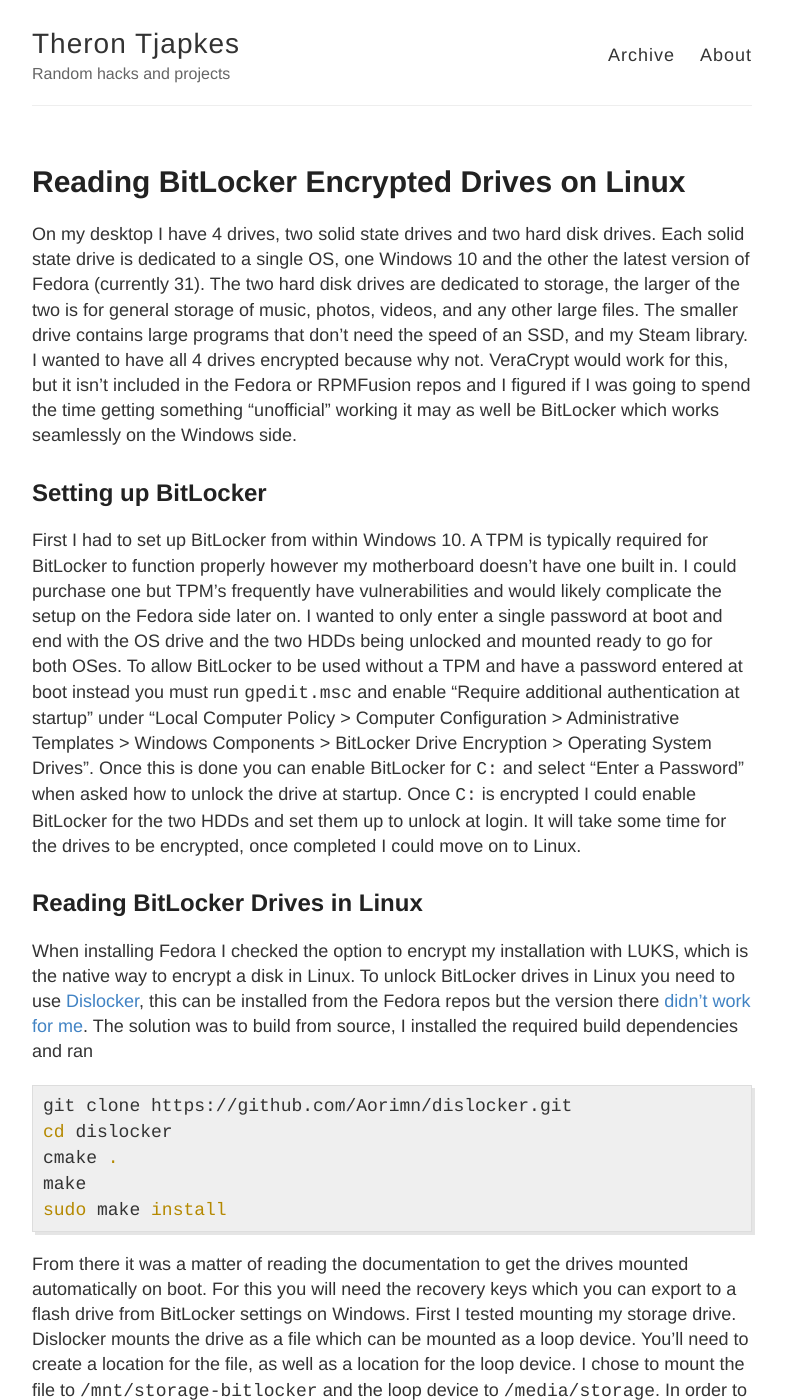
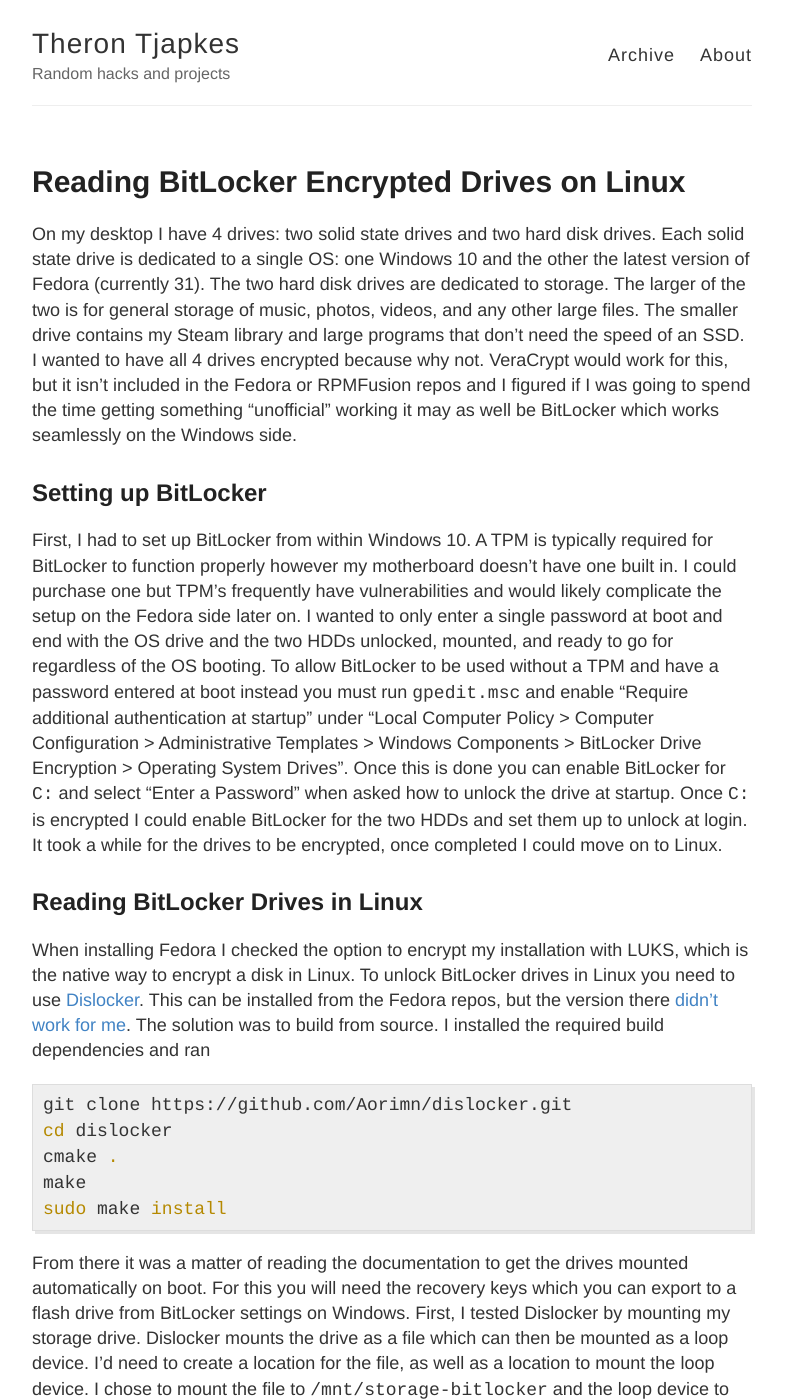
Before and after one commit to ther0n/therontjapkes.com, a Jekyll site: the page built from _posts/2020-04-11-share-bitlocker-drives.md, in a window 1280 px wide and 1400 px high. Shown: the whole window, without its empty margins (248-1034 px from the left). Built offline with Jekyll 4.4.1, drawn with Linux system fonts in a browser that asks for light colours; some of the changed text lies outside the part shown.

Commit message:
Grammar fixes

```diff
--- a/_posts/2020-04-11-share-bitlocker-drives.md
+++ b/_posts/2020-04-11-share-bitlocker-drives.md
@@ -3,15 +3,15 @@
 title:  "Reading BitLocker Encrypted Drives on Linux"
 ---
 
-On my desktop I have 4 drives, two solid state drives and two hard disk drives. Each solid state drive is dedicated to a single OS, one Windows 10 and the other the latest version of Fedora (currently 31). The two hard disk drives are dedicated to storage, the larger of the two is for general storage of music, photos, videos, and any other large files. The smaller drive contains large programs that don't need the speed of an SSD, and my Steam library. I wanted to have all 4 drives encrypted because why not. VeraCrypt would work for this, but it isn't included in the Fedora or RPMFusion repos and I figured if I was going to spend the time getting something "unofficial" working it may as well be BitLocker which works seamlessly on the Windows side.
+On my desktop I have 4 drives: two solid state drives and two hard disk drives. Each solid state drive is dedicated to a single OS: one Windows 10 and the other the latest version of Fedora (currently 31). The two hard disk drives are dedicated to storage. The larger of the two is for general storage of music, photos, videos, and any other large files. The smaller drive contains my Steam library and large programs that don't need the speed of an SSD. I wanted to have all 4 drives encrypted because why not. VeraCrypt would work for this, but it isn't included in the Fedora or RPMFusion repos and I figured if I was going to spend the time getting something "unofficial" working it may as well be BitLocker which works seamlessly on the Windows side.
 
 ## Setting up BitLocker
 
-First I had to set up BitLocker from within Windows 10. A TPM is typically required for BitLocker to function properly however my motherboard doesn't have one built in. I could purchase one but TPM's frequently have vulnerabilities and would likely complicate the setup on the Fedora side later on. I wanted to only enter a single password at boot and end with the OS drive and the two HDDs being unlocked and mounted ready to go for both OSes. To allow BitLocker to be used without a TPM and have a password entered at boot instead you must run `gpedit.msc` and enable "Require additional authentication at startup" under "Local Computer Policy > Computer Configuration > Administrative Templates > Windows Components > BitLocker Drive Encryption > Operating System Drives". Once this is done you can enable BitLocker for `C:` and select "Enter a Password" when asked how to unlock the drive at startup. Once `C:` is encrypted I could enable BitLocker for the two HDDs and set them up to unlock at login. It will take some time for the drives to be encrypted, once completed I could move on to Linux.
+First, I had to set up BitLocker from within Windows 10. A TPM is typically required for BitLocker to function properly however my motherboard doesn't have one built in. I could purchase one but TPM's frequently have vulnerabilities and would likely complicate the setup on the Fedora side later on. I wanted to only enter a single password at boot and end with the OS drive and the two HDDs unlocked, mounted, and ready to go for regardless of the OS booting. To allow BitLocker to be used without a TPM and have a password entered at boot instead you must run `gpedit.msc` and enable "Require additional authentication at startup" under "Local Computer Policy > Computer Configuration > Administrative Templates > Windows Components > BitLocker Drive Encryption > Operating System Drives". Once this is done you can enable BitLocker for `C:` and select "Enter a Password" when asked how to unlock the drive at startup. Once `C:` is encrypted I could enable BitLocker for the two HDDs and set them up to unlock at login. It took a while for the drives to be encrypted, once completed I could move on to Linux.
 
 ## Reading BitLocker Drives in Linux
 
-When installing Fedora I checked the option to encrypt my installation with LUKS, which is the native way to encrypt a disk in Linux. To unlock BitLocker drives in Linux you need to use [Dislocker](https://github.com/Aorimn/dislocker), this can be installed from the Fedora repos but the version there [didn't work for me](https://github.com/Aorimn/dislocker/issues/185). The solution was to build from source, I installed the required build dependencies and ran
+When installing Fedora I checked the option to encrypt my installation with LUKS, which is the native way to encrypt a disk in Linux. To unlock BitLocker drives in Linux you need to use [Dislocker](https://github.com/Aorimn/dislocker). This can be installed from the Fedora repos, but the version there [didn't work for me](https://github.com/Aorimn/dislocker/issues/185). The solution was to build from source. I installed the required build dependencies and ran
 
 {% highlight bash %}
 {% raw %}
@@ -23,7 +23,7 @@
 {% endraw %}
 {% endhighlight %}
 
-From there it was a matter of reading the documentation to get the drives mounted automatically on boot. For this you will need the recovery keys which you can export to a flash drive from BitLocker settings on Windows. First I tested mounting my storage drive. Dislocker mounts the drive as a file which can be mounted as a loop device. You'll need to create a location for the file, as well as a location for the loop device. I chose to mount the file to `/mnt/storage-bitlocker` and the loop device to `/media/storage`. In order to mount the drive you must know the device to mount, I found this by running `lsblk` and found `/dev/sdb1` is the device I wanted to mount. Running the following commands (replacing `/dev/sdb1` with the device you want to mount and `123456-123456-123456-123456-123456-123456-123456-123456` with that drives BitLocker recovery key) will unlock and mount the drive:
+From there it was a matter of reading the documentation to get the drives mounted automatically on boot. For this you will need the recovery keys which you can export to a flash drive from BitLocker settings on Windows. First, I tested Dislocker by mounting my storage drive. Dislocker mounts the drive as a file which can then be mounted as a loop device. I'd need to create a location for the file, as well as a location to mount the loop device. I chose to mount the file to `/mnt/storage-bitlocker` and the loop device to `/media/storage`. In order to mount the drive, needed to find the device path for the drive, I found this by running `lsblk` and saw that `/dev/sdb1` is the device path for my storage disk. Running the following commands (if running this youself you'll need to replace `/dev/sdb1` with the device you want to mount and `123456-123456-123456-123456-123456-123456-123456-123456` with the BitLocker recovery key) unlocked the drive and mounted a file representing it's filesystem:
 
 {% highlight bash %}
 {% raw %}
@@ -31,7 +31,19 @@
 {% endraw %}
 {% endhighlight %}
 
-The next step is to add entries to do this automatically at boot in the `/etc/fstab` file. Storing the recovery keys in plaintext isn't the greatest solution, but since they are stored on an encrypted disk it seems acceptable. My `fstab` entries look like this:
+The next step is to mount the filesystem file as a loop device which I did with the following command:
+
+{% highlight bash %}
+{% raw %}
+sudo mount -o loop /mnt/storage-bitlocker/dislocker-file /media/storage
+{% endraw %}
+{% endhighlight %}
+
+I navigated to `/media/storage` and was able to read and write files as expected.
+
+## Automatically Unlock and Mount the Drives at Boot
+
+The next step is to add entries to do unlock and mount the drives automatically at boot by adding entries to the `/etc/fstab` file. My `fstab` entries look like this:
 
 {% highlight bash %}
 {% raw %}
```
Also changed, not shown: other parts of _posts/2020-04-11-share-bitlocker-drives.md (+3 -3 lines), _posts/2018-08-20-how-this-site-was-made.md (+1 -1 lines).
